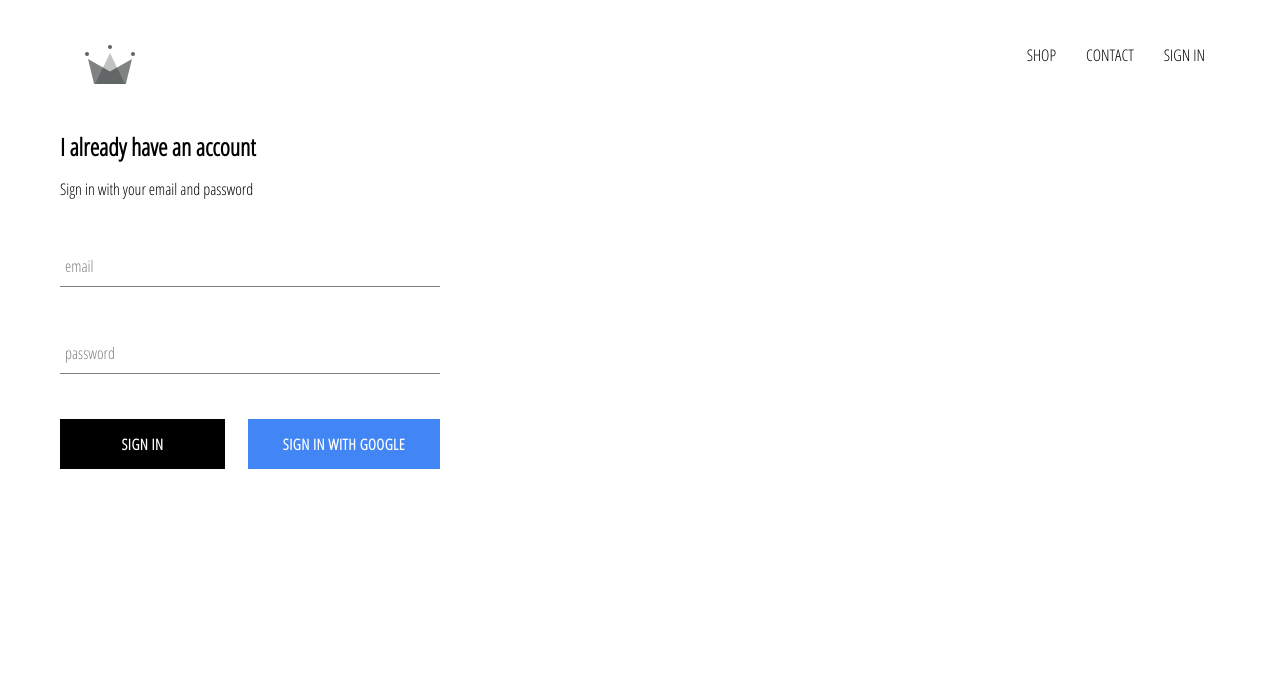
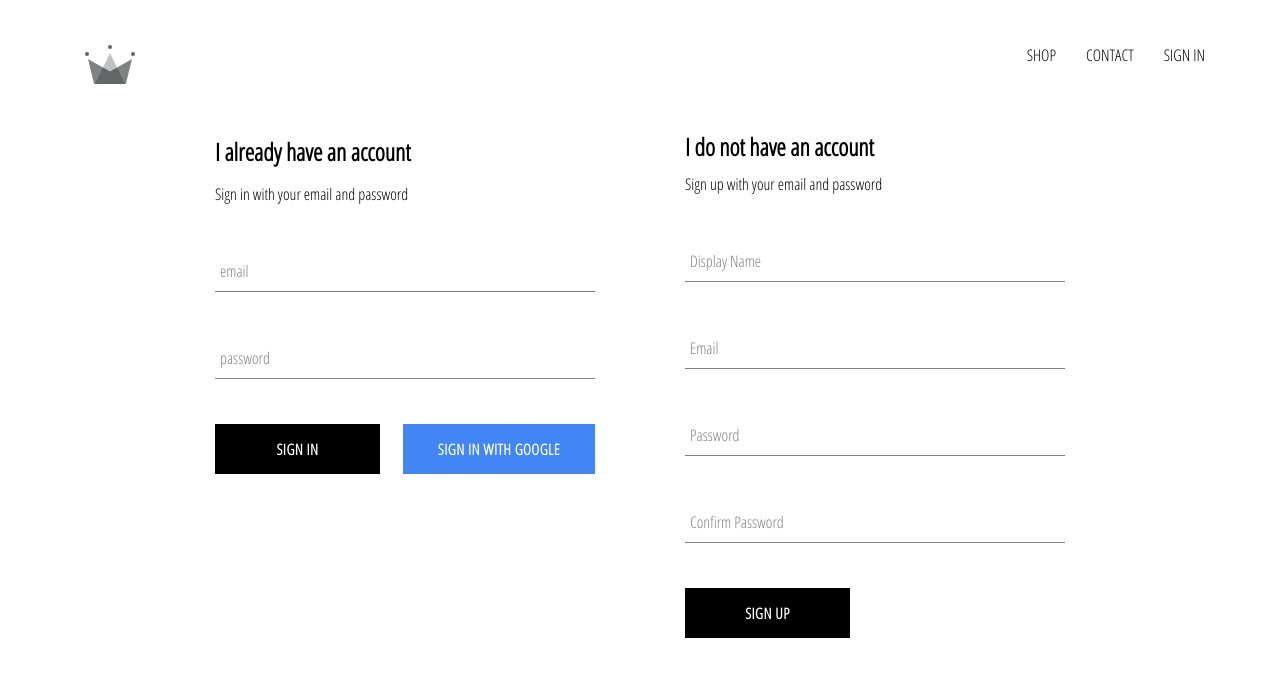
Before and after one commit to gckirchoff/ecommerce-site, a React (Create React App) app: page /signin in a window 1280 px wide. Shown: the top 676 px of the page. Built offline with nearby package versions, Linux system fonts and the light colour scheme; no server answers.

Commit message:
Created ability to store authenticated users into firestore database

```diff
--- a/src/App.js
+++ b/src/App.js
@@ -7,7 +7,7 @@
 import ShopPage from './pages/shop/shop.component.jsx';
 import SignInAndSignUpPage from './pages/sign-in-and-sign-up/sign-in-and-sign-up.component.jsx';
 import Header from './components/header/header.component.jsx';
-import { auth } from './firebase/firebase.utils.js';
+import { auth, createUserProfileDocument } from './firebase/firebase.utils.js';
 
 
 
@@ -24,11 +24,24 @@
     unsubscribeFromAuth = null;
 
     componentDidMount() {
-      auth.onAuthStateChanged(user => {
-       this.unsubscribeFromAuth = this.setState({ currentUser: user });
+      auth.onAuthStateChanged(async userAuth => {
+       if (userAuth) {
+        const userRef = await createUserProfileDocument(userAuth);
 
-        console.log(user);
-      })
+        userRef.onSnapshot(snapShot => {
+         this.setState({
+          currentUser: {
+            id: snapShot.id,
+            ...snapShot.data()
+          }
+         }, () => {
+          console.log(this.state);
+         })
+        });
+       } else {
+        this.setState({currentUser: userAuth}); //equivilant to setting to null
+       }
+      });
     }
 
 
--- /dev/null
+++ b/src/components/sign-up/sign-up.component.jsx
@@ -0,0 +1,108 @@
+import React from 'react';
+
+import FormInput from '../form-input/form-input.component.jsx';
+import CustomButton from '../custom-button/custom-button.component.jsx';
+
+import { auth, createUserProfileDocument } from '../../firebase/firebase.utils.js';
+
+import './sign-up.styles.scss';
+
+class SignUp extends React.Component {
+	constructor() {
+		super();
+
+		this.state = {
+			displayName: '',
+			email: '',
+			password: '',
+			confirmPassword: ''
+		}
+	}
+
+	handleSubmit = async event => {
+		event.preventDefault();
+
+		const { displayName, email, password, confirmPassword } = this.state;
+
+		if (password !== confirmPassword) {
+			alert("Passwords do not match");
+			return;
+		}
+
+		try {
+			const { user } = await auth.createUserWithEmailAndPassword(email, password);
+
+			await createUserProfileDocument(user, { displayName });
+
+			// Clears out form
+			this.setState({
+				displayName: '',
+				email: '',
+				password: '',
+				confirmPassword: ''
+			});
+		} catch (error) {
+			console.log(error);
+		}
+	};
+
+
+
+
+
+	handleChange = event => {
+		const { value, name } = event.target;
+
+		this.setState({ [name]: value });
+	}
+
+
+
+
+	render() {
+		const { displayName, email, password, confirmPassword } = this.state;
+		return (
+			<div className='sign-up'>
+				<h2 className='title'>I do not have an account</h2>
+				<span>Sign up with your email and password</span>
+				<form className='sign-up-form' onSubmit={this.handleSubmit}>
+					<FormInput
+						type='text'
+						name='displayName'
+						value={displayName}
+						onChange={this.handleChange}
+						label='Display Name'
+						required
+						/>
+					<FormInput
+						type='email'
+						name='email'
+						value={email}
+						onChange={this.handleChange}
+						label='Email'
+						required
+						/>
+					<FormInput
+						type='password'
+						name='password'
+						value={password}
+						onChange={this.handleChange}
+						label='Password'
+						required
+						/>
+					<FormInput
+						type='password'
+						name='confirmPassword'
+						value={confirmPassword}
+						onChange={this.handleChange}
+						label='Confirm Password'
+						required
+						/>
+						<CustomButton type='submit'>SIGN UP</CustomButton>
+				</form>
+			</div>
+		);
+	}
+}
+
+export default SignUp;
--- /dev/null
+++ b/src/components/sign-up/sign-up.styles.scss
@@ -0,0 +1,9 @@
+.sign-up {
+	display: flex;
+	flex-direction: column;
+	width: 380px;
+
+	.title {
+		margin: 10px 0;
+	}
+}
--- a/src/firebase/firebase.utils.js
+++ b/src/firebase/firebase.utils.js
@@ -12,7 +12,35 @@
     measurementId: "G-D2SE3G6313"
   };
 
-  firebase.initializeApp(config);
+
+export const createUserProfileDocument = async (userAuth, additionalData) => {
+	if (!userAuth) return;
+
+	const userRef = firestore.doc(`users/${userAuth.uid}`);
+
+	const snapShot = await userRef.get();
+
+	if (!snapShot.exist) {
+		const { displayName, email } = userAuth;
+		const createdAt = new Date();
+
+		try {
+			await userRef.set({
+				displayName,
+				email,
+				createdAt,
+				...additionalData
+			})
+		} catch (error) {
+			console.log('error creating user', error.message)
+		}
+	}
+
+	return userRef;
+};
+
+
+ firebase.initializeApp(config);
 
 export const auth = firebase.auth();
 export const firestore = firebase.firestore();
--- a/src/pages/sign-in-and-sign-up/sign-in-and-sign-up.component.jsx
+++ b/src/pages/sign-in-and-sign-up/sign-in-and-sign-up.component.jsx
@@ -1,12 +1,14 @@
 import React from 'react';
 
 import SignIn from '../../components/sign-in/sign-in.component.jsx';
+import SignUp from '../../components/sign-up/sign-up.component.jsx';
 
 import './sign-in-and-sign-up.styles.scss';
 
 const SignInAndSignUpPage = () => (
 	<div className='sign-in-and-sign-up'>
 		<SignIn />
+		<SignUp />
 	</div>
 );
 
--- a/src/pages/sign-in-and-sign-up/sign-in-and-sign-up.styles.scss
+++ b/src/pages/sign-in-and-sign-up/sign-in-and-sign-up.styles.scss
@@ -0,0 +1,6 @@
+.sign-in-and-sign-up {
+	width: 850px;
+	display: flex;
+	justify-content: space-between;
+	margin: 30px auto;
+}
```
Also changed, not shown: 1 other file (tests, documents, lock files or other folders).
